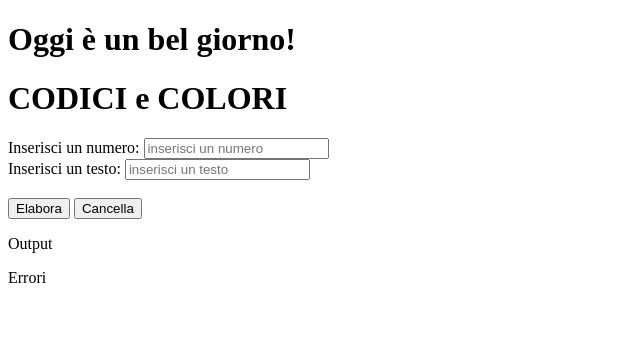
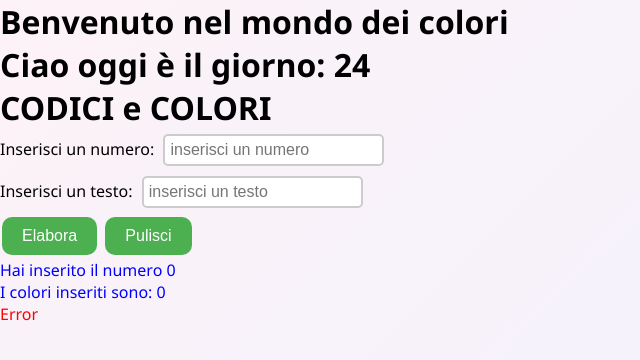
Before and after one commit to matteocheccarelli10/Coding_Color, a plain HTML site: page index.html in a window 1280 px wide. Both pictures are taken after a click on the button "Elabora". Shown: the whole page, without its empty margins (0-640 px from the left). Drawn offline with Linux system fonts and the light colour scheme.

Commit message:
aggiornamento script

```diff
--- a/index.html
+++ b/index.html
@@ -2,12 +2,13 @@
 <html lang="it">
 <head>
     <meta charset="utf-8">
-       <title>Coding&Color - 4BI</title>
+    <title>CodingColor - 4BINF</title>
     <link href="styles.css" rel="stylesheet" type="text/css" />
 </head>
 <body>
 <div id="header">
-           <h1 id="saluto">Oggi è un bel giorno!</h1>
+    <h1 id="saluto">Benvenuto nel mondo dei colori</h1>
+    <h1 id="saluto2">Ciao oggi è il giorno: </h1>
 </div>
 <div id="title">
     <h1>CODICI e COLORI</h1>
@@ -18,16 +19,18 @@
     <br>
     <label for="inText">Inserisci un testo: </label>
     <input id="inText" placeholder="inserisci un testo">
-           <br><br>
+    <br>
     <button type="button" id="btnElabora" onclick="elabora()">Elabora</button>
-           <button type="button" id="btnCancella" onclick="reset()">Cancella</button>
+    <button type="button" id="btnCancella" onclick="reset()">Pulisci</button>
 </div>
 <div id="output">
     <p id="outText">Output</p>
+    <P ID="outText2">Output2</P>
 </div>
 <div>
-           <p id="error">Errori</p>
+    <p id="error">Error</p>
 </div>
 <script src="script.js"></script>
+
 </body>
 </html>
--- a/script.js
+++ b/script.js
@@ -0,0 +1,87 @@
+// Scrive un messaggio nella console all'avvio del programma
+console.log("Inizio esecuzione");
+
+// Crea un oggetto con data e ora correnti
+let d = new Date();
+
+// Mostra la data nella console
+console.log(d);
+
+// Aggiunge il giorno del mese corrente al contenuto di saluto2
+document.getElementById("saluto2").innerHTML += d.getDate();
+
+// Array che conterrà i valori RGB inseriti dall'utente
+let colori = [];
+
+function elabora(){
+
+    // Legge il numero inserito e lo converte in Number
+    let numero = Number(document.getElementById("inNumber").value);
+
+    // Legge il testo inserito dall'utente
+    let testo = document.getElementById("inText").value;
+
+    // Visualizza il testo nell'output
+    document.getElementById("outText2").innerHTML = testo;
+
+    // Controlla che il numero sia compreso tra 0 e 255
+    if(numero >= 0 && numero <= 255){
+
+        // Inserisce il numero nell'array colori
+        colori.push(numero);
+
+        // Mostra il numero inserito
+        document.getElementById("outText").innerHTML =
+        "Hai inserito il numero " + numero;
+
+        // Mostra tutti i numeri inseriti
+        document.getElementById("outText").innerHTML +=
+        "<br>I colori inseriti sono: " + colori.join(", ");
+
+        // Visualizza l'array nella console
+        console.log(colori);
+
+        // Quando sono stati inseriti 3 valori RGB
+        if(colori.length == 3){
+
+            // Crea il colore RGB utilizzando i valori dell'array
+            let newColor =
+            `rgb(${colori[0]}, ${colori[1]}, ${colori[2]})`;
+
+            // Imposta il nuovo colore del testo
+            document.getElementById("outText2").style.color = newColor;
+
+        }
+
+    } else {
+
+        // Mostra un messaggio di errore se il valore non è valido
+        document.getElementById("error").innerHTML =
+        "Il numero inserito non va bene";
+
+    }
+
+}
+
+// Funzione per ripristinare lo stato iniziale
+function reset(){
+
+    // Svuota il campo numerico
+    document.getElementById("inNumber").value = "";
+
+    // Svuota il campo di testo
+    document.getElementById("inText").value = "";
+
+    // Ripristina il primo output
+    document.getElementById("outText").innerHTML = "Output";
+
+    // Ripristina il secondo output
+    document.getElementById("outText2").innerHTML = "Output2";
+
+    // Ripristina il colore del testo a nero
+    document.getElementById("outText2").style.color = "black";
+
+    // Svuota l'array dei colori
+    colori = [];
+
+}
--- a/styles.css
+++ b/styles.css
@@ -0,0 +1,57 @@
+* {
+    margin: 0;
+    padding: 0;
+    box-sizing: border-box;
+    font-family: "Segoe UI", Arial, sans-serif;
+}
+
+body {
+    background: linear-gradient(135deg, #fdf2f8, #eef2ff);
+    color: #000000;
+    min-height: 100vh;
+}
+
+footer {
+    text-align: center;
+    padding: 20px;
+}
+
+#error {
+    color: #ff0000;
+}
+
+#outText {
+    color: #0000ff;
+}
+
+button{
+    cursor: pointer;
+    font-family: Arial, sans-serif;
+    background-color: #4CAF50;
+    color: white;
+    border: none;
+    padding: 10px 20px;
+    text-align: center;
+    text-decoration: none;
+    display: inline-block;
+    font-size: 16px;
+    margin: 4px 2px;
+    transition-duration: 0.4s;
+    border-radius: 10px;
+}
+
+button:hover{
+    background-color: white;
+    color: black;
+    border: 2px solid #4CAF50;
+}
+
+
+input{
+    font-family: Arial, sans-serif;
+    font-size: 16px;
+    padding: 5px;
+    margin: 5px;
+    border: 2px solid #ccc;
+    border-radius: 5px;
+}
```
Lines whose indentation alone changed are shown as unchanged.
